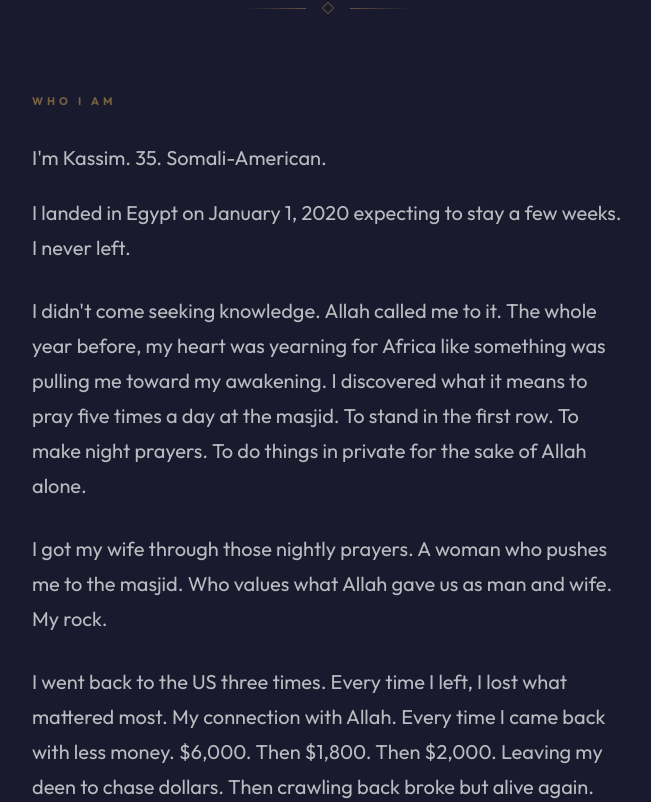
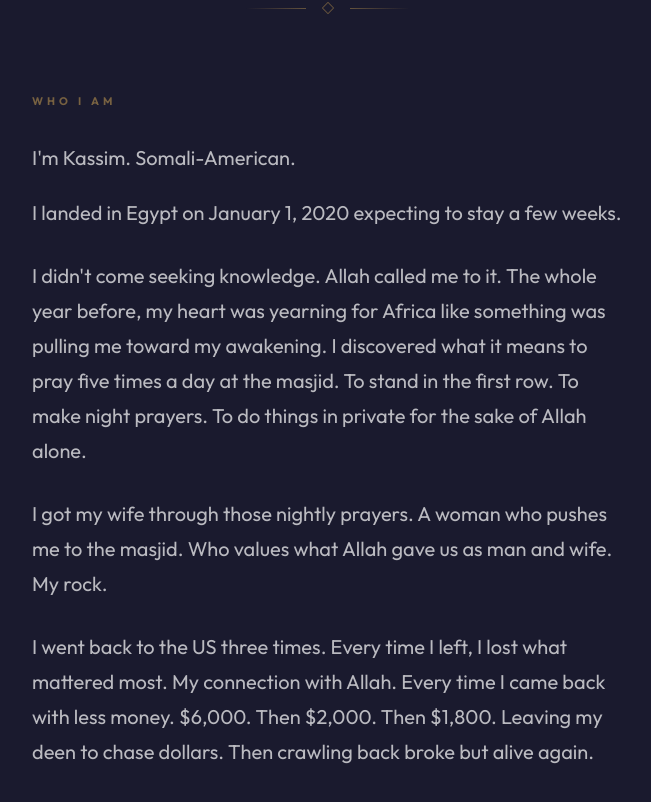
Before and after one commit to truthislam/nurhabits-site, a React (Vite) app: page / in a window 1280 px wide. Shown: the part 878-1680 px from the top of the page, without its empty margins (312-963 px from the left). Built offline with nearby package versions, Linux system fonts and the light colour scheme; a web font is replaced by a local one.

Commit message:
Update App.jsx

```diff
--- a/src/App.jsx
+++ b/src/App.jsx
@@ -297,11 +297,11 @@ export default function App() {
           </Reveal>
 
           <Reveal delay={80}>
-            <p className="story-line">I'm Kassim. 35. Somali-American.</p>
+            <p className="story-line">I'm Kassim. Somali-American.</p>
           </Reveal>
           <Reveal delay={140}>
             <p className="story-line" style={{ marginTop: "20px" }}>
-              I landed in Egypt on January 1, 2020 expecting to stay a few weeks. I never left.
+              I landed in Egypt on January 1, 2020 expecting to stay a few weeks.
             </p>
           </Reveal>
 
@@ -319,7 +319,7 @@ export default function App() {
 
           <Reveal delay={320}>
             <p className="story-line" style={{ marginTop: "28px" }}>
-              I went back to the US three times. Every time I left, I lost what mattered most. My connection with Allah. Every time I came back with less money. $6,000. Then $1,800. Then $2,000. Leaving my deen to chase dollars. Then crawling back broke but alive again.
+              I went back to the US three times. Every time I left, I lost what mattered most. My connection with Allah. Every time I came back with less money. $6,000. Then $2,000. Then $1,800. Leaving my deen to chase dollars. Then crawling back broke but alive again.
             </p>
           </Reveal>
 
```
